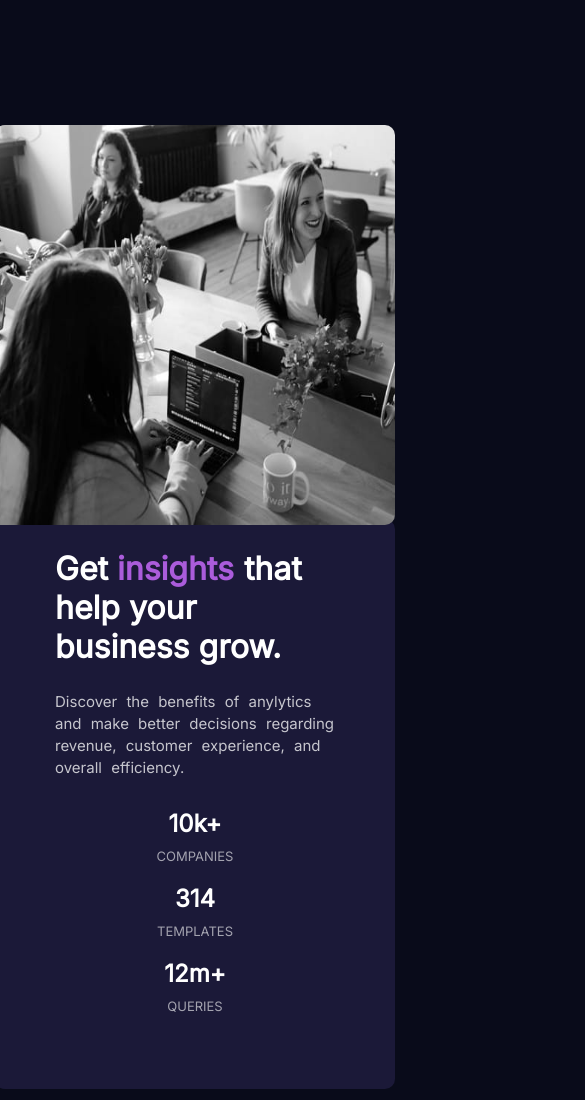
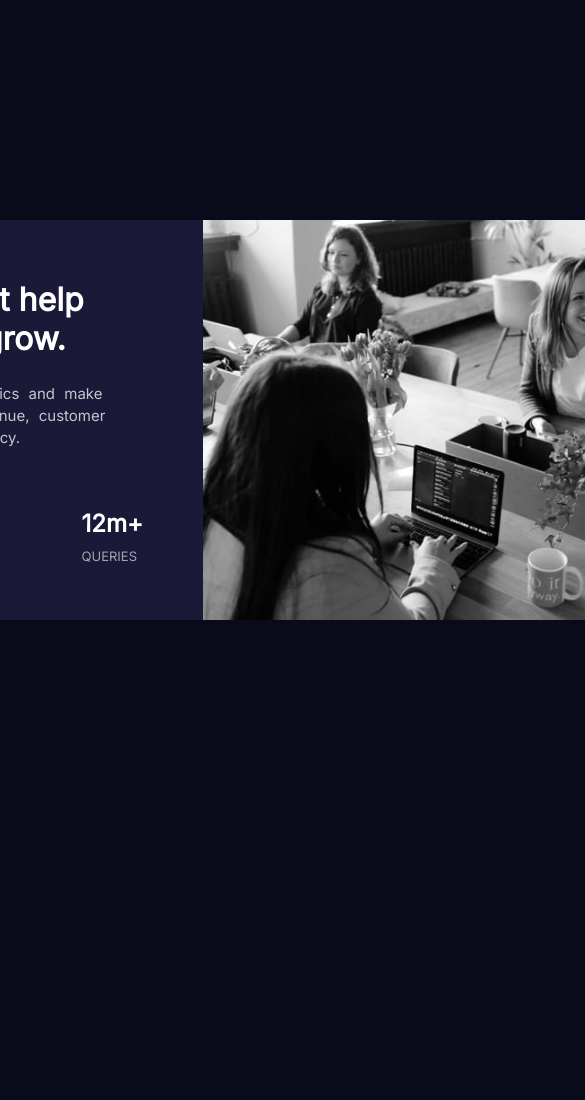
Before and after one commit to HuzaifaMateen/preview-card, a plain HTML site: page index.html in a window 390 px wide. Shown: the top 1100 px of the page, 585 px wide, since content can reach past the window. After the commit the page ends 844 px from the top, so only its background shows below. Drawn offline with Linux system fonts and the light colour scheme.

Commit message:
second commit

```diff
--- a/style.css
+++ b/style.css
@@ -70,13 +70,13 @@ h3{
     text-transform: uppercase;
     margin-top: 10px;
 }
-@media (max-width: 800px) {
+@media (max-width: 375px) {
     .container{
         display: block;
     }
     .image img{
-        width: 400px;
-        height: 400px;
+        width: 350px;
+        height: 300px;
         border-bottom-left-radius: none;
         border-bottom-right-radius: none;
         border-top-left-radius: 10px;
@@ -86,7 +86,7 @@ h3{
         border-radius: none;
     }
     .text{
-        width: 400px;
+        width: 350px;
         height: 570px;
         margin-top: -70px;
         border-radius: 10px;
```
